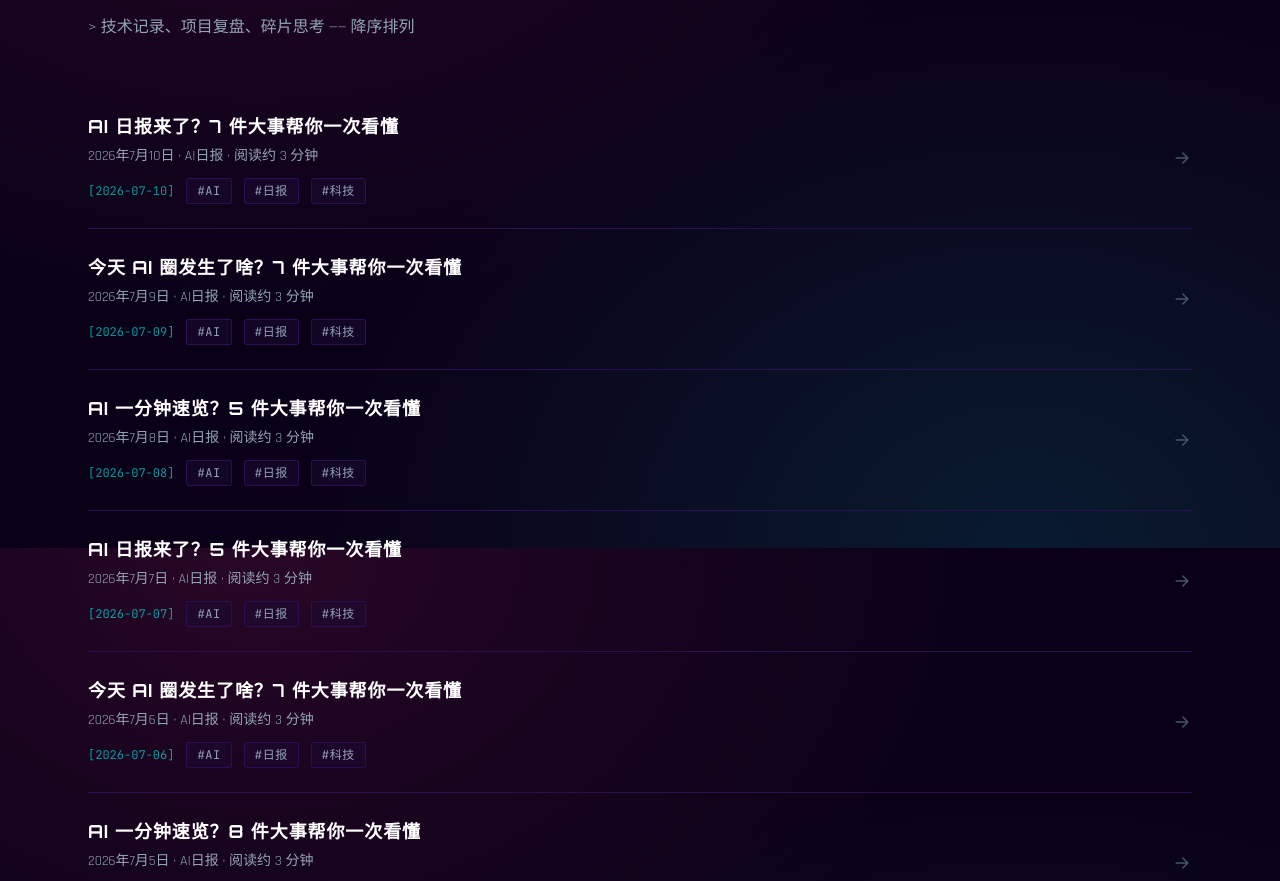
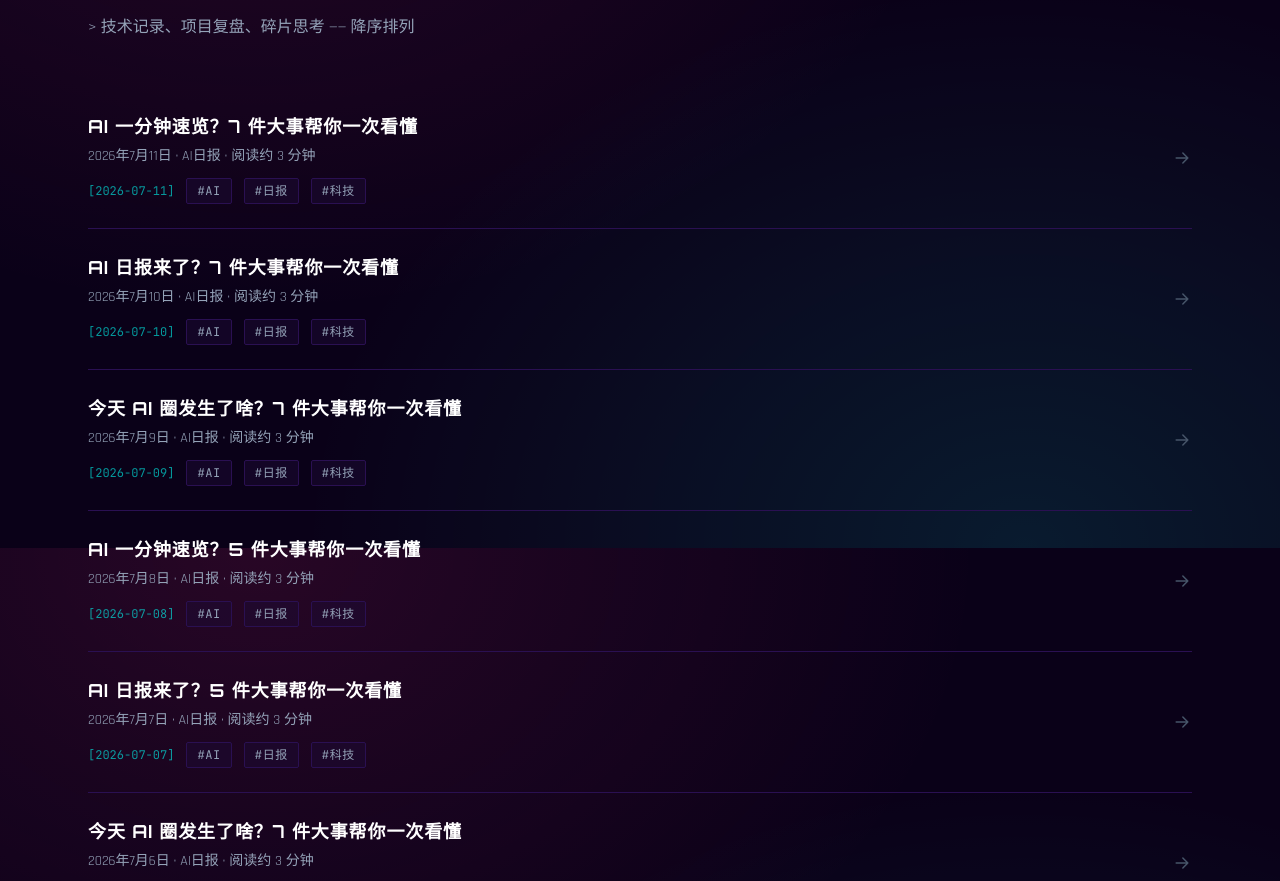
Before and after one commit to alexchenyiqin-droid/cyberpunk-portfolio, a React (Vite) app: page / in a window 1280 px wide. Shown: the part 2652-3533 px from the top of the page. Built offline with nearby package versions, Linux system fonts and the light colour scheme.

Commit message:
feat: add AI daily report for 2026-07-11

```diff
--- a/src/data/posts.js
+++ b/src/data/posts.js
@@ -10,6 +10,72 @@
  *   content   正文，使用 Markdown 语法编写
  */
 export const posts = [
+  {
+    slug: 'ai-daily-20260711',
+    title: 'AI 一分钟速览？7 件大事帮你一次看懂',
+    excerpt: '2026年7月11日 · AI日报 · 阅读约 3 分钟',
+    date: '2026-07-11',
+    tags: ['AI', '日报', '科技'],
+    content: `> 2026年7月11日 · AI日报 · 阅读约 3 分钟
+
+---
+
+## 1. OpenAI解禁GPT-5.6模型
+
+美国政府终于点头，OpenAI一口气放出了GPT-5.6的三款新模型。这次的“超级大脑”不仅推理能力更强，还能同时指挥好几个小助手帮你干活。
+
+**一句话：** 打工人马上就能用上更聪明的AI助手，帮你搞定复杂的长任务啦！
+
+---
+## 2. 马斯克Grok 4.5全面开放
+
+马斯克又搞事情了，他家的Grok 4.5模型现在大家都可以用了。据说这玩意儿不仅反应快，而且收费更便宜，性价比直接拉满。
+
+**一句话：** 以后跟AI聊天、查资料，咱们能有个更便宜又好用的新选择了。
+
+---
+## 3. 国家出台AI加人社新政
+
+国家四部门联合发文，要让AI来帮忙管社保和就业了。以后查政策、办业务，可能直接跟AI智能助手对话就能搞定，不用再跑断腿。
+
+**一句话：** 以后办社保、找工作，AI助手能帮你秒懂政策、少跑冤枉路！
+
+---
+## 4. AI概念股暴涨引资本狂欢
+
+AI圈一有风吹草动，股市就跟着狂欢。最近国内几家AI明星公司的股票涨疯了，资本都在疯狂押注AI落地。
+
+**一句话：** 你买的基金或者股票里，可能正藏着这些AI大佬，钱包跟着一起鼓！
+
+---
+## 5. 美军被曝用AI参与战争
+
+有消息说，美军在之前的军事行动中，居然用了AI模型来帮忙分析情报。这一下把AI直接推到了现代战争的最前线，引发了巨大争议。
+
+**一句话：** AI不仅帮你写代码，还可能决定战场生死，这技术早就不是玩具了。
+
+---
+## 6. AI巨头遭美国政府封杀
+
+因为不肯让军方无限制使用自己的AI模型，Anthropic彻底惹毛了美国政府，直接被列为安全风险并遭封杀。这说明在巨头面前，AI公司的底线正面临严峻考验。
+
+**一句话：** 科技巨头和国家机器的博弈越来越激烈，未来我们用的AI可能会受更多限制。
+
+---
+## 7. OpenAI联手博通自研芯片
+
+为了不被英伟达“卡脖子”，OpenAI决定自己下场造芯片了。他们和博通合作搞了个专用芯片，据说能让AI运行时的耗电和成本大幅降低。
+
+**一句话：** AI运行成本降下来，以后咱们用各种AI软件可能就更便宜甚至免费了。
+
+---
+
+> **今日总结：** 从大模型疯狂内卷到政策落地与算力基建，AI正全面渗透进我们的工作、生活甚至国家安全中。
+
+*数据来源：证券时报、海外媒体、CSDN*
+
+*明天见 👋*`,
+  },
   {
     slug: 'ai-daily-20260710',
     title: 'AI 日报来了？7 件大事帮你一次看懂',
```
